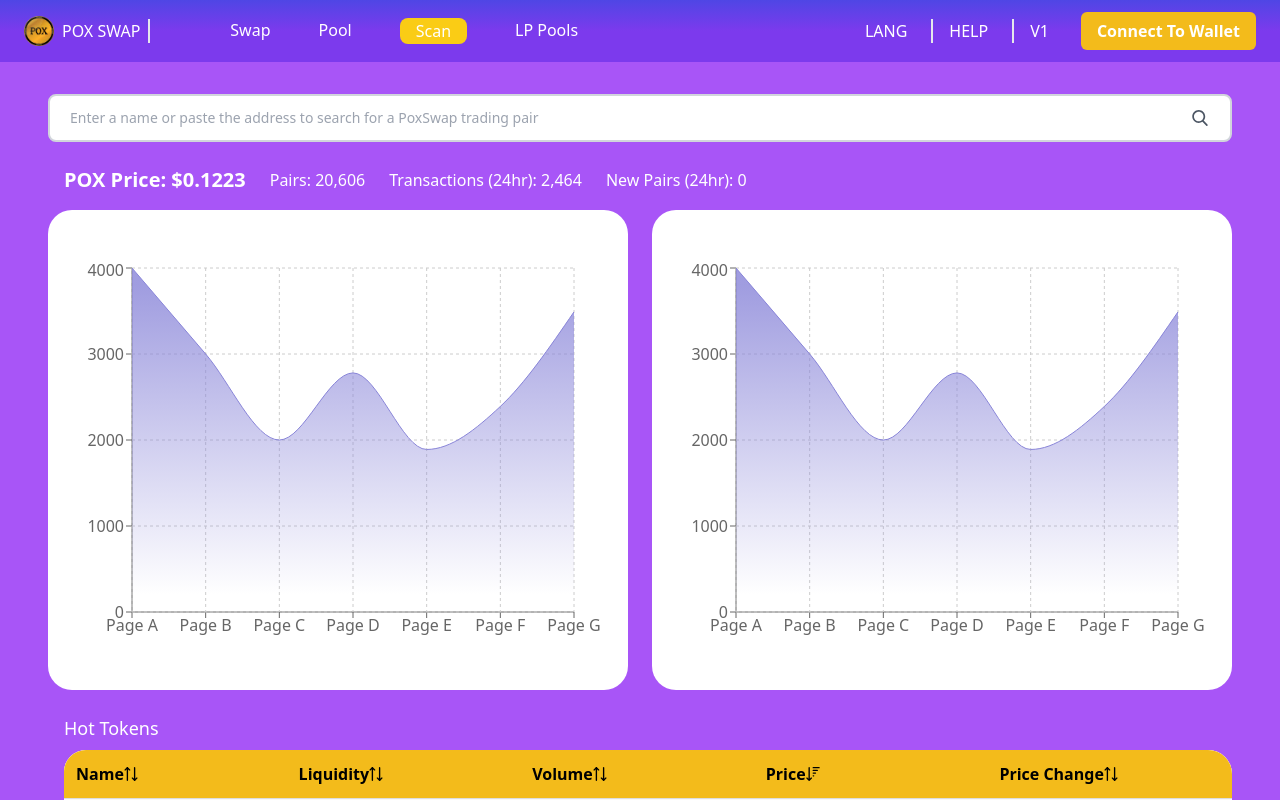
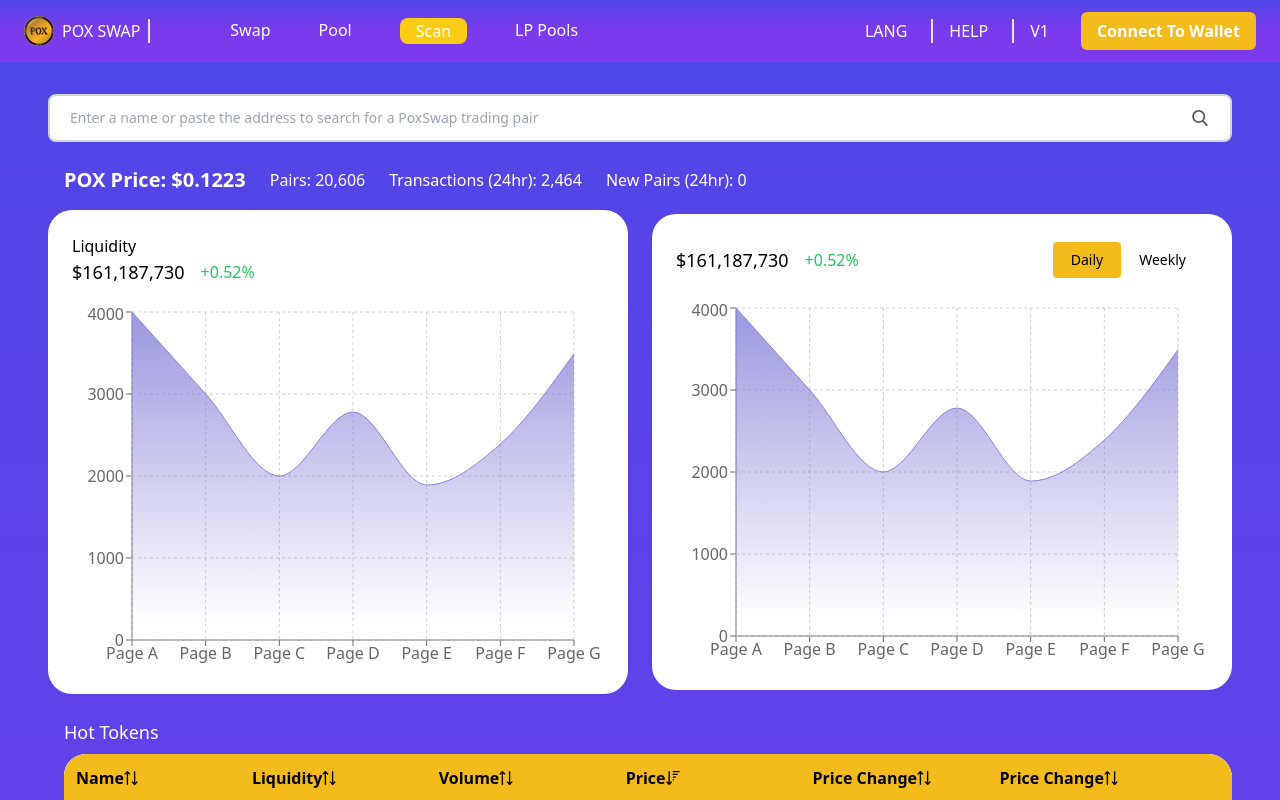
Before and after one commit to aamil3112/DEX_Frontend, a React (Vite) app: page /scan in a window 1280 px wide. Shown: the top 800 px of the page. Built offline with nearby package versions, Linux system fonts and the light colour scheme.

Commit message:
code pushed

```diff
--- a/src/App.jsx
+++ b/src/App.jsx
@@ -4,7 +4,7 @@
 
 function App() {
   return (
-    <>
+    <div className="bg-gradient-to-t from-violet-600 to-indigo-600">
       <Router>
         <Navbar />
         <Routes>
@@ -15,7 +15,7 @@
           <Route path="/lppools" element={<Lppools />} />
         </Routes>
       </Router>
-    </>
+    </div>
   );
 }
 
--- a/src/components/AreaChartComp.jsx
+++ b/src/components/AreaChartComp.jsx
@@ -3,7 +3,7 @@
 
 const AreaChartComp = () => {
   return (
-    <div className="w-full h-96"> {/* Full width and fixed height */}
+    <div className="w-full h-96 pt-4"> {/* Full width and fixed height */}
       <ResponsiveContainer>
         <AreaChart data={data} margin={{ top: 10, right: 30, left: 0, bottom: 0 }}>
           <defs>
--- a/src/components/Glassmorphosim.jsx
+++ b/src/components/Glassmorphosim.jsx
@@ -1,7 +1,8 @@
 // eslint-disable-next-line react/prop-types
 const Glassmorphosim = ({ children }) => {
   return (
-    <div className="flex flex-col justify-center items-center p-8 bg-purple-600 rounded-3xl bg-clip-padding backdrop-filter backdrop-blur-sm bg-opacity-20 border border-gray-100 w-full md:w-auto">
+    <div className="flex flex-col justify-center items-center p-8
+     bg-purple-600 rounded-3xl bg-clip-padding backdrop-filter backdrop-blur-sm bg-opacity-20 border border-gray-100 w-full md:w-auto">
       {children}
     </div>
   );
--- a/src/components/InputField.jsx
+++ b/src/components/InputField.jsx
@@ -16,7 +16,7 @@
       <label
         className="absolute top-2 left-1 z-10 origin-[0]
          -translate-y-4 scale-75 transform cursor-text select-none
-          bg-[#9F4BEF] px-2 text-sm text-gray-500 peer-placeholder-shown:scale-100 peer-focus:top-2 peer-focus:px-2 peer-focus:text-black"
+          bg-[#693FE9] px-2 text-sm text-white peer-placeholder-shown:scale-100 peer-focus:top-2 peer-focus:px-2 peer-focus:text-black"
       >
         {label}
       </label>
--- a/src/components/PoolForm.jsx
+++ b/src/components/PoolForm.jsx
@@ -2,6 +2,7 @@
 import DropdownButton from "../components/DropDownButton";
 import InputField from "../components/InputField";
 import { IoAddOutline } from "react-icons/io5";
+import PoolTable from "./PoolTable";
 
 const PoolForm = () => {
   const [fromAmount, setFromAmount] = useState(0);
@@ -9,6 +10,7 @@
   const [fromToken, setFromToken] = useState("Select a token");
   const [toToken, setToToken] = useState("Select a token");
   const [error, setError] = useState("");
+  const[showPoolTable, setShowPoolTable] = useState(false);
 
   const handleFromTokenSelect = (token) => {
     if (token === toToken) {
@@ -31,7 +33,7 @@
   return (
     <div className="w-full text-center py-10">
       <InputField
-        label="From"
+        label="Input"
         placeholder="Enter an amount"
         value={fromAmount}
         onChange={(e) => setFromAmount(e.target.value)}
@@ -43,13 +45,13 @@
         />
       </InputField>
 
-      <div className="flex flex-col md:flex-row justify-center items-center md:items-start md:space-x-4">
+      <div className="flex flex-row justify-between items-center md:items-start md:space-x-4 text-white">
         <IoAddOutline className="my-6 md:mt-12" />
         <p className="md:mt-12">Advanced Settings</p>
       </div>
 
       <InputField
-        label="To"
+        label="Input"
         placeholder="Enter an amount"
         value={toAmount}
         onChange={(e) => setToAmount(e.target.value)}
@@ -60,7 +62,8 @@
           otherSelectedOption={fromToken}
         />
       </InputField>
-      <button className="w-full md:w-3/4 mt-14 rounded-md bg-[#F3BB1B] px-4 py-[10px] font-semibold cursor-pointer">
+      {showPoolTable &&     <PoolTable/>}
+      <button onClick={()=>setShowPoolTable(!showPoolTable)} className="w-full md:w-3/4 mt-14 rounded-md bg-[#F3BB1B] px-4 py-[10px] font-semibold cursor-pointer">
         Connect To Wallet
       </button>
 
--- /dev/null
+++ b/src/components/PoolTable.jsx
@@ -0,0 +1,45 @@
+import Logo from "../assets/Logo.png";
+
+const PoolTable = () => {
+  return (
+    <div>
+        <p>View Token</p>
+        <div className="flex justify-center items-center text-white space-x-6">
+        <div className="flex items-center space-x-2 py-2 md:py-4 font-semibold">
+            <img src={Logo} alt="pox-logo" className="w-8 h-8 md:h-auto" />
+            <p>POX</p>
+            </div>
+            <div className="flex items-center space-x-2 py-2 md:py-4 font-semibold">
+            <img src={Logo} alt="pox-logo" className="w-8 h-8 md:h-auto" />
+            <p>UXDX</p>
+            </div>
+        </div>
+        <div className="flex flex-row items-center justify-between text-white">
+        <div>
+            <p>POX per UXDX</p>
+        </div>
+        <div>
+            <p>UXDX per POX</p>
+        </div>
+        <div>
+            <p>Share of Pool</p>
+        </div>
+        </div>
+
+        <div className="flex flex-row items-center justify-between text-white">
+        <div>
+            <p>POX</p>
+        </div>
+        <div>
+            <p>UXDX</p>
+        </div>
+        <div>
+            <p>Pool Tokens</p>
+        </div>
+        </div>
+
+    </div>
+  )
+}
+
+export default PoolTable
--- /dev/null
+++ b/src/components/SwitchComp.jsx
@@ -0,0 +1,38 @@
+import  { useState } from 'react'
+
+const SwitchComp = () => {
+  const [isChecked, setIsChecked] = useState(false)
+
+  const handleCheckboxChange = () => {
+    setIsChecked(!isChecked)
+  }
+
+  return (
+    <>
+      <label className='themeSwitcherTwo shadow-card relative inline-flex cursor-pointer select-none items-center justify-center rounded-md bg-white p-1'>
+        <input
+          type='checkbox'
+          className='sr-only'
+          checked={isChecked}
+          onChange={handleCheckboxChange}
+        />
+        <span
+          className={`flex items-center space-x-[6px] rounded py-2 px-[18px] text-sm font-medium ${
+            !isChecked ? 'text-primary bg-[#F3BB1B]' : 'text-body-color'
+          }`}
+        >
+          Daily
+        </span>
+        <span
+          className={`flex items-center space-x-[6px] rounded py-2 px-[18px] text-sm font-medium ${
+            isChecked ? 'text-primary bg-[#F3BB1B]' : 'text-body-color'
+          }`}
+        >
+         Weekly
+        </span>
+      </label>
+    </>
+  )
+}
+
+export default SwitchComp
--- a/src/components/TableCom.jsx
+++ b/src/components/TableCom.jsx
@@ -26,14 +26,14 @@
           field="name"
           header="Name"
           sortable
-          style={{ width: '20%', padding: "12px" }}
+          style={{ width: '16%', padding: "12px" }}
           headerClassName="yellow-header yellow-header1"
         />
         <Column
           field="liquidity"
           header="Liquidity"
           sortable
-          style={{ width: '20%' }}
+          style={{ width: '16%' }}
           headerClassName="yellow-header"
         />
         <Column
@@ -41,17 +41,24 @@
           header="Volume"
           body={priceBodyTemplate}
           sortable
-          style={{ width: '20%' }}
+          style={{ width: '16%' }}
           headerClassName="yellow-header"
         />
         <Column
           field="price"
           header="Price"
           sortable
-          style={{ width: '20%' }}
+          style={{ width: '16%' }}
           headerClassName="yellow-header"
         />
         <Column
+          field="pricechange"
+          header="Price Change"
+          sortable
+          style={{ width: '16%' }}
+          headerClassName="yellow-header"
+        />
+         <Column
           field="pricechange"
           header="Price Change"
           sortable
--- a/src/pages/Home.jsx
+++ b/src/pages/Home.jsx
@@ -13,7 +13,7 @@
   const [showRecipient, setShowRecipient] = useState(false);
 
   return (
-    <div className="flex flex-col md:items-center justify-center py-12  px-4 bg-purple-500">
+    <div className="flex flex-col md:items-center justify-center py-6  px-4 min-h-screen">
       <div className="text-center">
         <p className="text-lg md:text-2xl pb-1 text-white">Total Value Locked</p>
         <p className="text-3xl md:text-5xl text-[#F3BB1B] font-bold flex items-center justify-center">
@@ -21,7 +21,7 @@
         </p>
       </div>
 
-      <div className="pt-6 pb-2 w-full md:w-2/3">
+      <div className="pt-6 pb-2 w-full md:w-2/5">
         <Glassmorphosim>
           <SwapForm/>
 
--- a/src/pages/Pool.jsx
+++ b/src/pages/Pool.jsx
@@ -12,15 +12,14 @@
   const [showPoolForm, setShowPoolForm] = useState(false);
 
   return (
-    <div className="flex bg-purple-500 min-h-screen flex-col md:items-center justify-center py-12 px-4">
+    <div className="flex min-h-screen flex-col md:items-center justify-center py-12 px-4">
       <div className="text-center">
-        <p className="text-2xl pb-1">Total Value Locked</p>
-        <p className="text-5xl text-[#F3BB1B] font-bold flex items-center justify-center">
+        <p className="text-2xl pb-1 text-white">Total Value Locked</p>
+        <p className="text-5xl text-[#F3BB1B] font-bold flex items-center justify-center ">
           $ <AnimatedNumber value={totalValueLocked} />
         </p>
       </div>
-
-      <div className="pt-6 pb-2 w-full md:w-2/3">
+      <div className="pt-6 pb-2 w-full md:w-2/5">
         <Glassmorphosim>
           {!showPoolForm ? (
             <>
@@ -34,8 +33,8 @@
                 <p className="text-white font-medium">Your Liquidity</p>
                 <BsQuestionCircle color="#F3BB1B" size={20} />
               </div>
-              <div className="w-full md:w-2/3 flex flex-col md:flex-row justify-center items-center mt-10 space-y-4 md:space-y-0 md:space-x-4">
-                <div className="flex items-center space-x-3 w-full md:w-auto rounded-md bg-white px-4 text-sm py-[7px] text-black font-semibold cursor-pointer">
+              <div className="w-full md:w-2/3 flex flex-row justify-center items-center mt-10 space-y-0 md:space-x-4">
+                <div className="flex items-center space-x-[3.5px] md:space-x-3 w-full md:w-auto rounded-md bg-white px-1 md:px-4 text-sm py-[7px] text-black font-semibold cursor-pointer">
                   <IoWalletOutline size={20} />
                   <button>Connect to a wallet to view your liquidity</button>
                 </div>
--- a/src/pages/Scan.jsx
+++ b/src/pages/Scan.jsx
@@ -2,10 +2,11 @@
 import Search from "../components/Search";
 import TableCom from "../components/TableCom";
 import PolicyOptions from "../components/PolicyOptions";
+import SwitchComp from "../components/SwitchComp";
 
 const Scan = () => {
   return (
-    <div className="px-4 sm:px-8 md:px-12 py-6 bg-purple-500">
+    <div className="px-4 sm:px-8 md:px-12 py-6">
       <Search />
       <div className="pl-4 pb-4 flex flex-col sm:flex-row flex-wrap items-start
       sm:items-center space-y-2 sm:space-y-0 sm:space-x-6 text-white">
@@ -16,10 +17,24 @@
 </div>
 
       <div className="flex flex-col lg:flex-row justify-between items-center space-y-6 lg:space-y-0 lg:space-x-6">
-        <div className="bg-white rounded-3xl px-2 md:px-6 lg:px-6 py-4 md:py-12 lg:py-12 w-full lg:w-1/2">
+        <div className="bg-white rounded-3xl px-2 md:px-6 lg:px-6 py-4 md:py-6 lg:py-6 w-full lg:w-1/2">
+          <p>Liquidity</p>
+          <div className="flex items-center space-x-4">
+            <p className="text-lg font-medium">$161,187,730</p>
+            <p className="text-green-500">+0.52%</p>
+          </div>
           <AreaChartComp />
         </div>
-        <div className="bg-white rounded-3xl px-6 py-12 w-full lg:w-1/2">
+        <div className="bg-white rounded-3xl px-6 py-6 w-full lg:w-1/2">
+          <div className="flex flex-row items-center justify-between">
+          <div className="flex items-center space-x-4">
+          <p className="text-lg font-medium">$161,187,730</p>
+            <p className="text-green-500">+0.52%</p>
+          </div>
+          <div>
+            <SwitchComp/>
+          </div>
+          </div>
           <AreaChartComp />
         </div>
       </div>
```
